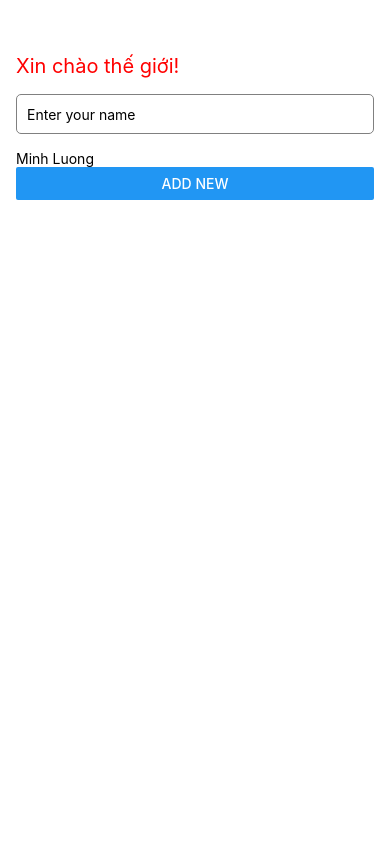
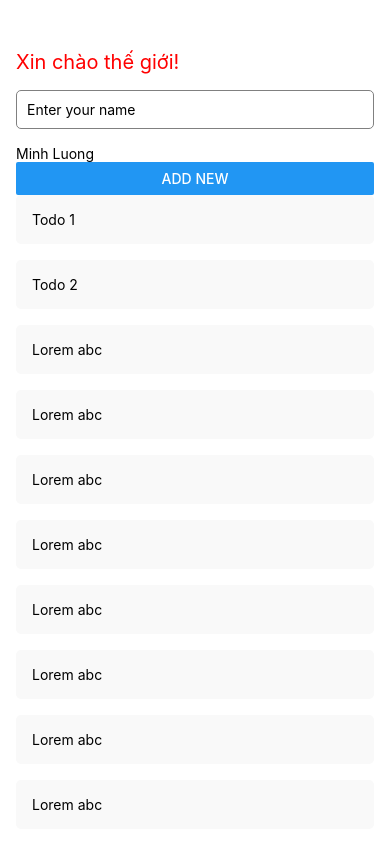
Before and after one commit to minhluongg/hoc-react-native, a React Native app: screen / in a window 390 px wide. Shown: the top 844 px of the page. Built offline with nearby package versions, Linux system fonts and the light colour scheme.

Commit message:
Video 31

```diff
--- a/App.tsx
+++ b/App.tsx
@@ -4,6 +4,23 @@ import { Alert, Button, StyleSheet, Text, TextInput, View } from "react-native";
 
 export default function App() {
   const [name, setName] = useState<string>("Minh Luong");
+  const [todoList, setTodoList] = useState([
+    { id: 1, title: "Todo 1" },
+    { id: 2, title: "Todo 2" },
+    { id: 3, title: "Lorem abc" },
+    { id: 4, title: "Lorem abc" },
+    { id: 5, title: "Lorem abc" },
+    { id: 6, title: "Lorem abc" },
+    { id: 7, title: "Lorem abc" },
+    { id: 8, title: "Lorem abc" },
+    { id: 9, title: "Lorem abc" },
+    { id: 10, title: "Lorem abc" },
+    { id: 11, title: "Lorem abc" },
+    { id: 12, title: "Lorem abc" },
+    { id: 13, title: "Lorem abc" },
+    { id: 14, title: "Lorem abc" },
+    { id: 15, title: "Lorem abc" },
+  ]);
 
   return (
     <View style={styles.container}>
@@ -25,12 +42,25 @@ export default function App() {
           onPress={() => Alert.alert("Simple Button pressed")}
         />
       </View>
+      {todoList &&
+        todoList.map((todo) => (
+          <View key={todo.id} style={styles.todo}>
+            <Text>{todo.title}</Text>
+          </View>
+        ))}
       <StatusBar style="auto" />
     </View>
   );
 }
 
 const styles = StyleSheet.create({
+  todo: {
+    padding: 16,
+    backgroundColor: "#f9f9f9",
+    borderRadius: 5,
+    marginBottom: 16,
+    fontSize: 16,
+  },
   input: {
     height: 40,
     borderColor: "gray",
@@ -44,7 +74,7 @@ const styles = StyleSheet.create({
   container: {
     flex: 1,
     backgroundColor: "#fff",
-    paddingTop: 54,
+    paddingTop: 50,
     paddingHorizontal: 16,
     // alignItems: 'center',
     // justifyContent: 'center',
```
